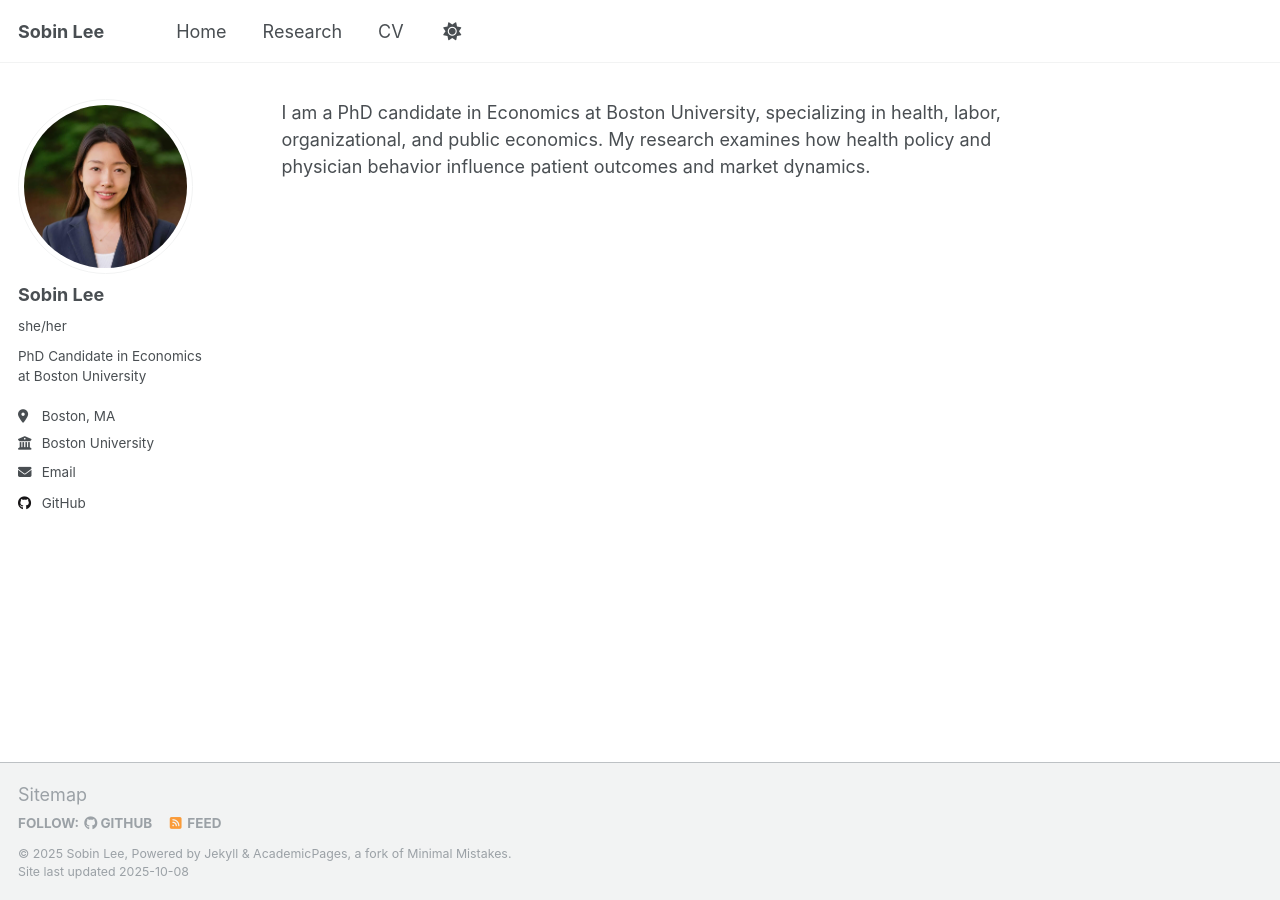
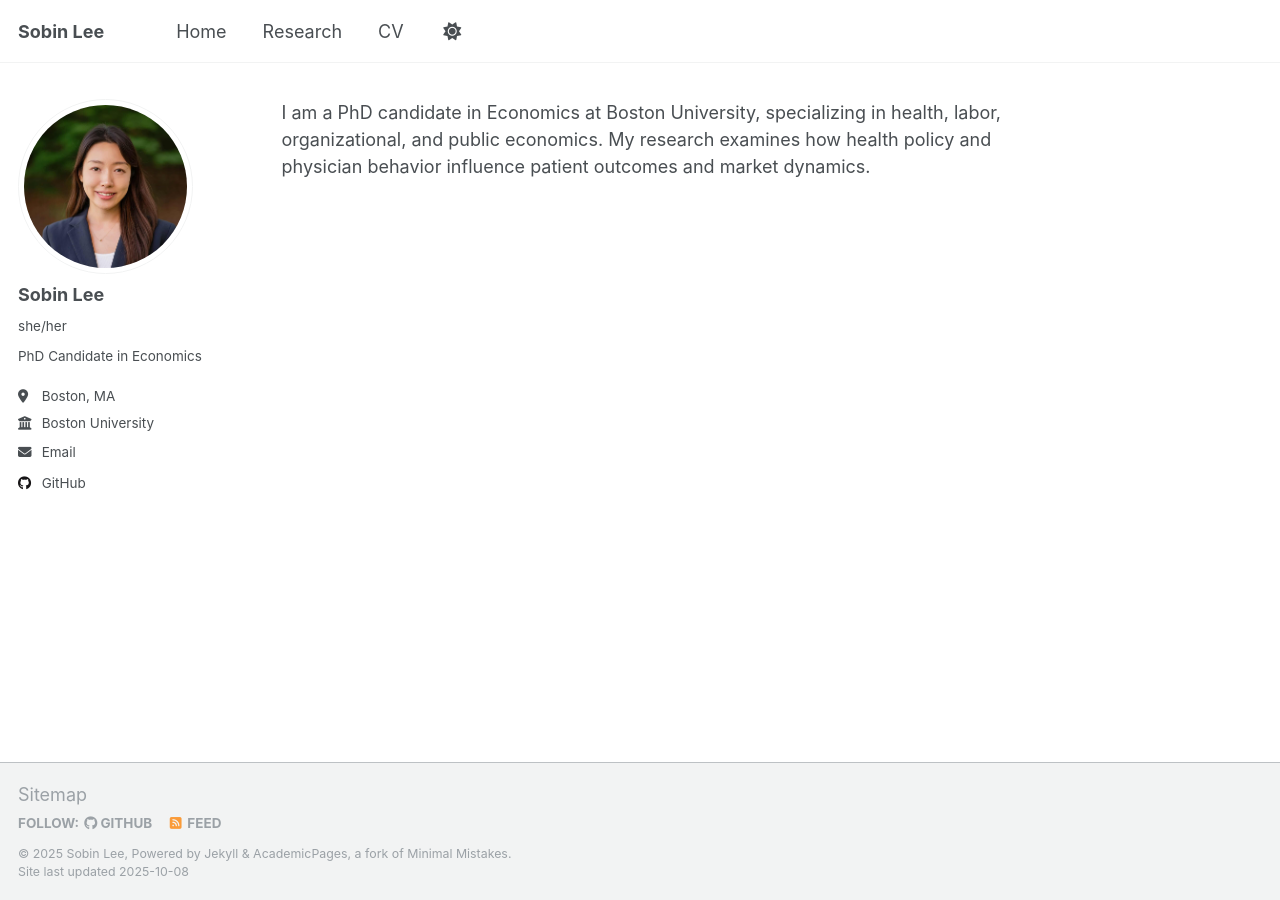
Before and after one commit to sobin-lee/sobin-lee.github.io, a Jekyll site: the page built from index.md, in a window 1280 px wide. Built offline with Jekyll 4.4.1, drawn with Linux system fonts in a browser that asks for light colours; a script that is not in the unit is left out.

Commit message:
Update author config (bio, avatar, etc.)

```diff
--- a/_config.yml
+++ b/_config.yml
@@ -25,7 +25,7 @@ author:
   avatar           : "profile.png"
   name             : "Sobin Lee"
   pronouns         : "she/her"
-  bio              : "PhD Candidate in Economics at Boston University"
+  bio              : "PhD Candidate in Economics"
   location         : "Boston, MA"
   employer         : "Boston University"
   uri              : # URL
```
